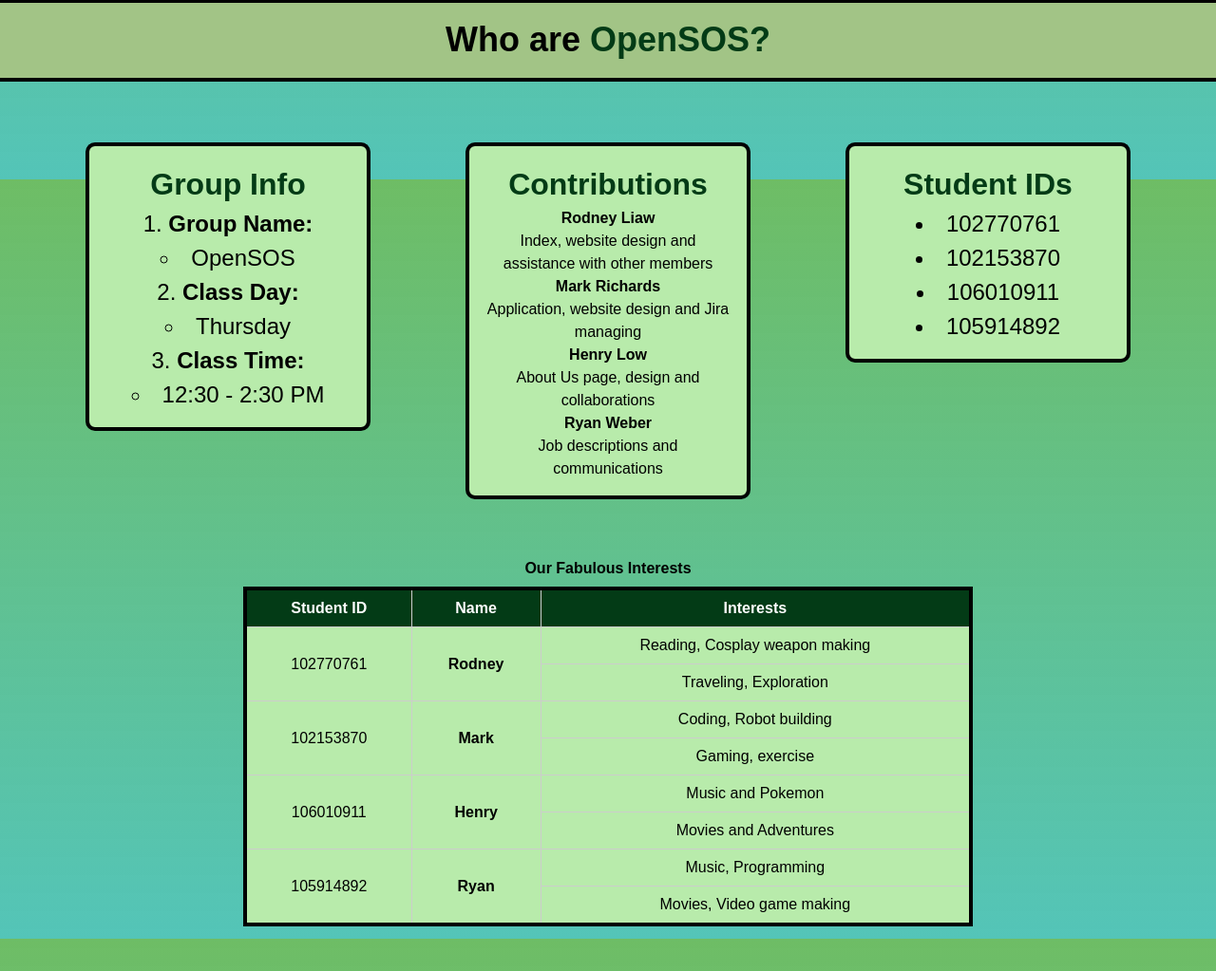
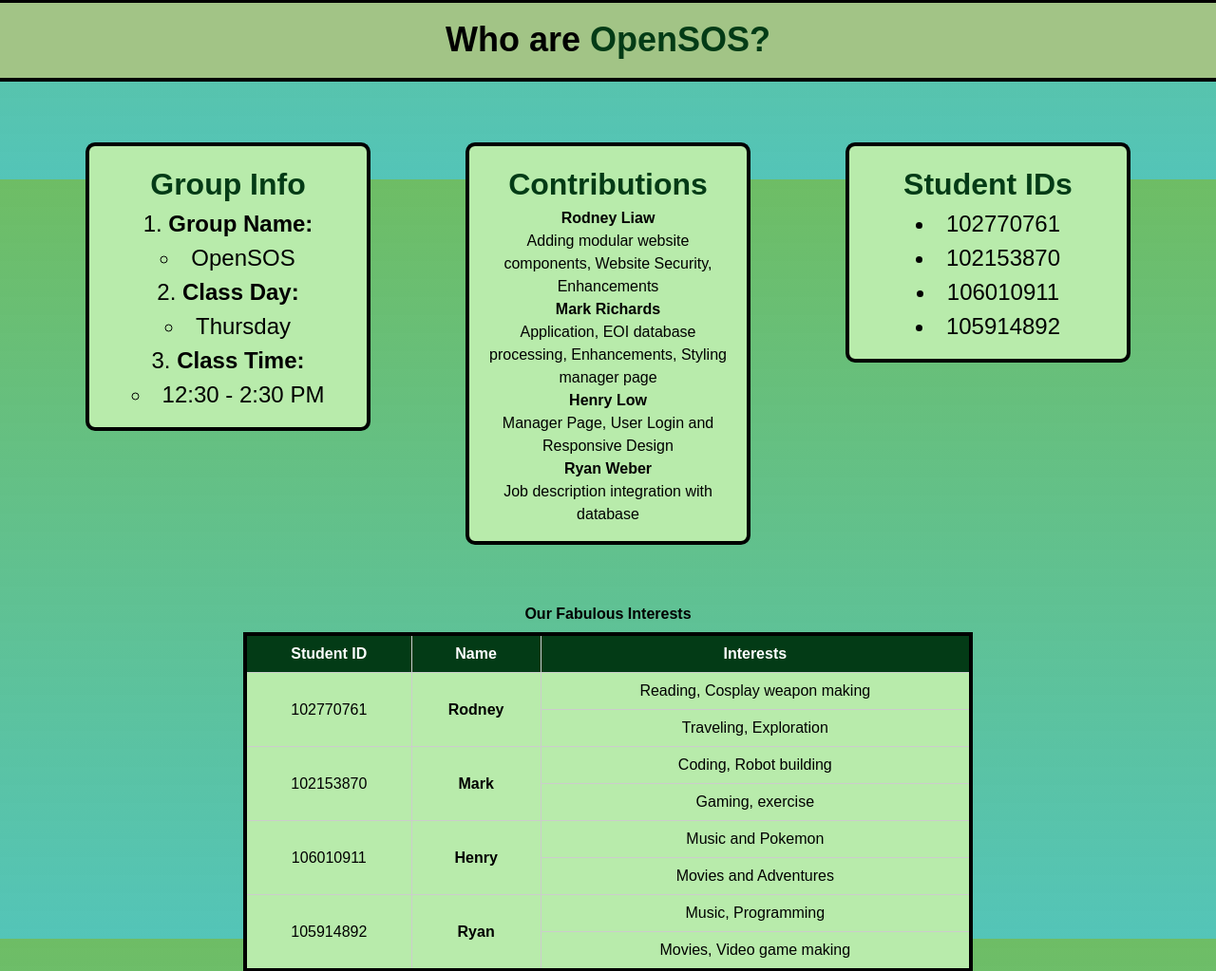
Before and after one commit to 102153870/openSOS_groupProjectPart1, a PHP site: page /about.php in a window 1280 px wide. Shown: the part 611-1634 px from the top of the page at 95% size. Run offline with PHP 8.4, Linux system fonts and the light colour scheme.

Commit message:
commit to merge

```diff
--- a/about.php
+++ b/about.php
@@ -80,10 +80,10 @@ require_once 'settings.php'; // Ensure this file correctly initializes $conn
           <section class="about_section">
             <h2 class="section_heading">Contributions</h2>
             <dl>
-              <dt><strong>Rodney Liaw</strong></dt><dd>Index, website design and assistance with other members</dd>
-              <dt><strong>Mark Richards</strong></dt><dd>Application, website design and Jira managing</dd>
-              <dt><strong>Henry Low</strong></dt><dd>About Us page, design and collaborations</dd>
-              <dt><strong>Ryan Weber</strong></dt><dd>Job descriptions and communications</dd>
+              <dt><strong>Rodney Liaw</strong></dt><dd>Adding modular website components, Website Security, Enhancements</dd>
+              <dt><strong>Mark Richards</strong></dt><dd>Application, EOI database processing, Enhancements, Styling manager page</dd>
+              <dt><strong>Henry Low</strong></dt><dd>Manager Page, User Login and Responsive Design</dd>
+              <dt><strong>Ryan Weber</strong></dt><dd>Job description integration with database</dd>
             </dl>
           </section>
 
--- a/index.php
+++ b/index.php
@@ -4,8 +4,6 @@
 session_start(); // Start fresh session
 require_once 'settings.php'; // Ensure this file correctly initializes $conn
 ?>
-
-
 
 <!DOCTYPE html>
 <html lang="en">
@@ -144,6 +142,7 @@ require_once 'settings.php'; // Ensure this file correctly initializes $conn
         <section class ="section_heading">
             <button class="buttons" onclick="window.location.href='enhancements.php'">Go to Enhancements</button>
         </section>
+        <br>
 
     </main>
 
--- a/login.php
+++ b/login.php
@@ -175,7 +175,7 @@ if ($is_currently_locked_out) {
         <form class="login_form" method="post" action="<?php echo htmlspecialchars($_SERVER["PHP_SELF"]); ?>">
 
             <input type="text" id="email" name="email" placeholder="Email" required
-            <?php echo $is_currently_locked_out ? 'disabled' : ''; ?>>
+            <?php echo $is_currently_locked_out ? 'disabled' : ''; ?>> <!--Ternary Statement for checking if user is locked out-->
 
             <input type="password" id="password" name="password" placeholder="Password" required
             <?php echo $is_currently_locked_out ? 'disabled' : ''; ?>>
```
Also changed, not shown: enhancements.php (+22 -13 lines).
